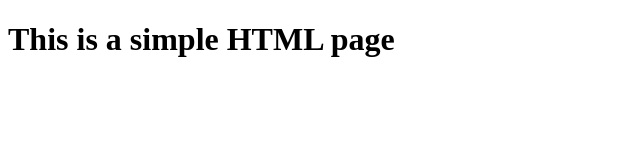
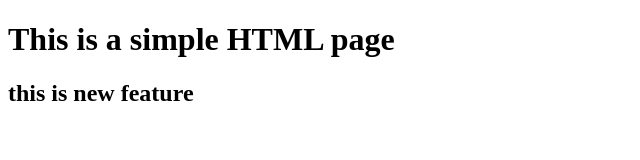
Before and after one commit to Dinesh-colud/localrepo, a plain HTML site: page localRepo/index3.html in a window 1280 px wide. Shown: the whole page, without its empty margins (0-640 px from the left). Drawn offline with Linux system fonts and the light colour scheme.

Commit message:
Add new feature

```diff
--- a/localRepo/index3.html
+++ b/localRepo/index3.html
@@ -7,5 +7,6 @@
 </head>
 <body>
     <h1>This is a simple HTML page</h1>
+    <h2>this is new feature</h2>
 </body>
 </html>
```
